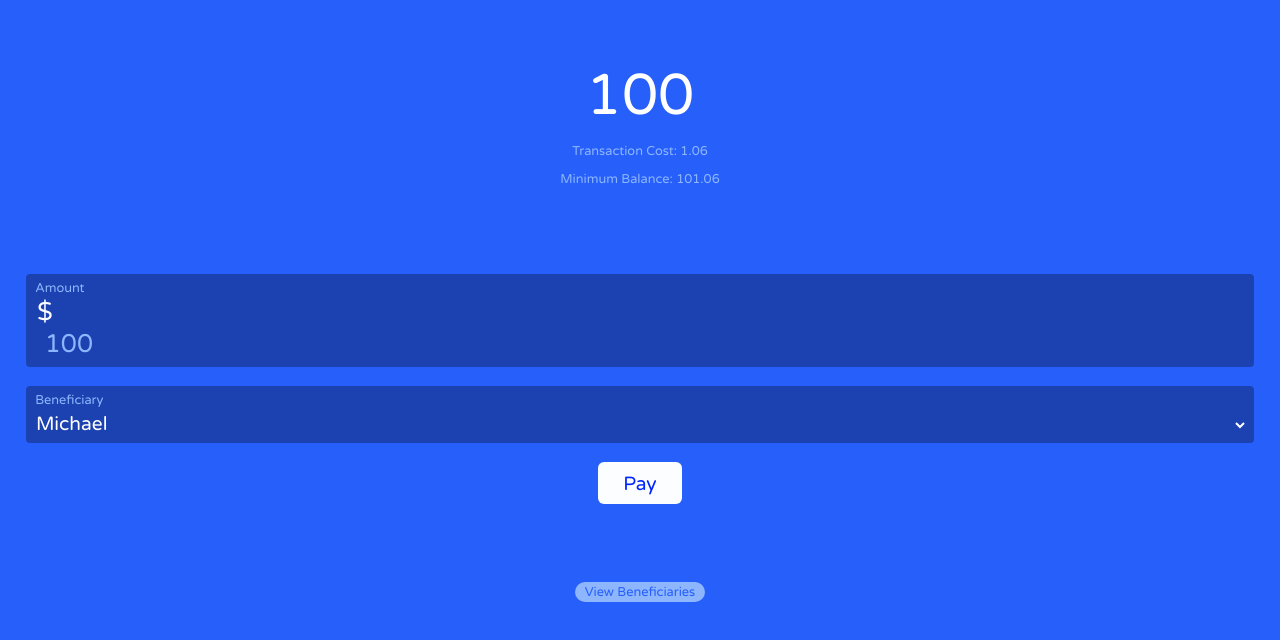
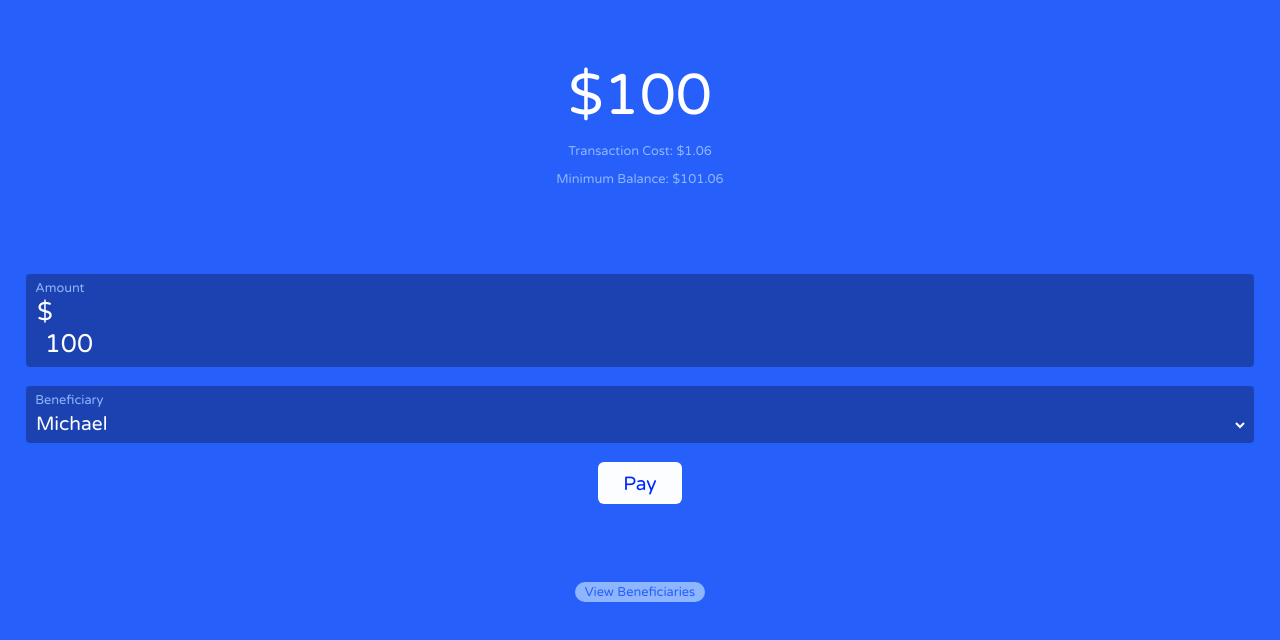
Before and after one commit to michaeldera/wallet, a React (Create React App) app: page / in a window 1280 px wide. Shown: the top 640 px of the page. Built offline with nearby package versions, Linux system fonts and the light colour scheme.

Commit message:
changesd some functional components to classes

```diff
--- a/src/App.tsx
+++ b/src/App.tsx
@@ -27,8 +27,8 @@ export default class App extends React.Component<any, IAppState>{
     }
   }
 
-  handleAmountChange(){
-    alert("Handling Click");
+  handleAmountChange(e : any){
+    this.setState({ amount : e.target.value});
   }
 
   handlePayClick(){
--- a/src/components/amountInput/amountInput.tsx
+++ b/src/components/amountInput/amountInput.tsx
@@ -1,17 +1,16 @@
 import React from 'react';
 import "./amountInput.css";
 
-function AmountInput(props: any) {
+export default class AmountInput extends React.Component<any, any> {
+  render() {
     return (
       <div className="amount-input-control">
         <label className="amount-input-label">Amount</label>
         <div>
           <div className="amount-input-sym">$</div>
-        <input className="amount-input" type="number" placeholder="100" onChange={props.handleAmountChange}/>
+          <input className="amount-input" value={this.props.amount} type="number" placeholder="100" onChange={this.props.handleAmountChange} />
         </div>
       </div>
-
     );
   }
-
-export default AmountInput;
+}
--- a/src/pages/home/Home.tsx
+++ b/src/pages/home/Home.tsx
@@ -5,24 +5,25 @@ import Button from '../../components/button/Button';
 import AmountInput from '../../components/amountInput/amountInput';
 import { Link } from 'react-router-dom';
 
-function Home(props: any) {
+export default class Home extends React.Component<any, any> {
+  render() {
     return (
       <div>
         <header className="transaction-header">
-        <span className="amount">{props.amount}</span>
-        <p className="transaction-detail">Transaction Cost: {props.transactionCost}</p>
-        <p className="transaction-detail">Minimum Balance: {props.minimumBalance}</p>
+          <span className="amount">${this.props.amount}</span>
+          <p className="transaction-detail">Transaction Cost: ${this.props.transactionCost}</p>
+          <p className="transaction-detail">Minimum Balance: ${this.props.minimumBalance}</p>
         </header>
         <section className="card">
-        <AmountInput handleAmountChange={props.handleAmountChange}/>
-        <Select onChange={props.handleBeneficiaryChange}>
-          { props.beneficiaries.map(
+          <AmountInput amount={this.props.amount} handleAmountChange={this.props.handleAmountChange} />
+          <Select onChange={this.props.handleBeneficiaryChange}>
+            {this.props.beneficiaries.map(
               (s: any) => (
                 <option key={s.code} value={s.code}>{s.name}</option>
               )
             )}
           </Select>
-        <Button onClick={props.handlePayClick}>Pay</Button>
+          <Button onClick={this.props.handlePayClick}>Pay</Button>
         </section>
         <section>
           <Link className="home-link" to="/beneficiaries">View Beneficiaries</Link>
@@ -30,5 +31,4 @@ function Home(props: any) {
       </div>
     );
   }
-
-export default Home;
+}
```
Lines whose indentation alone changed are shown as unchanged.
